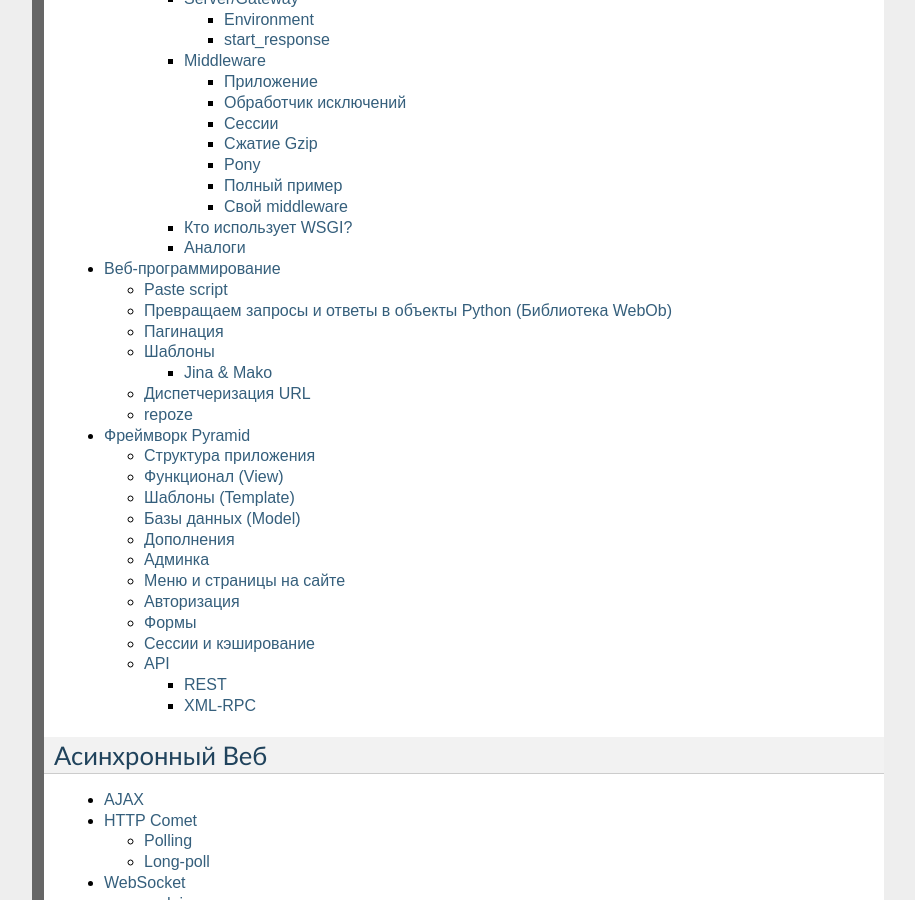
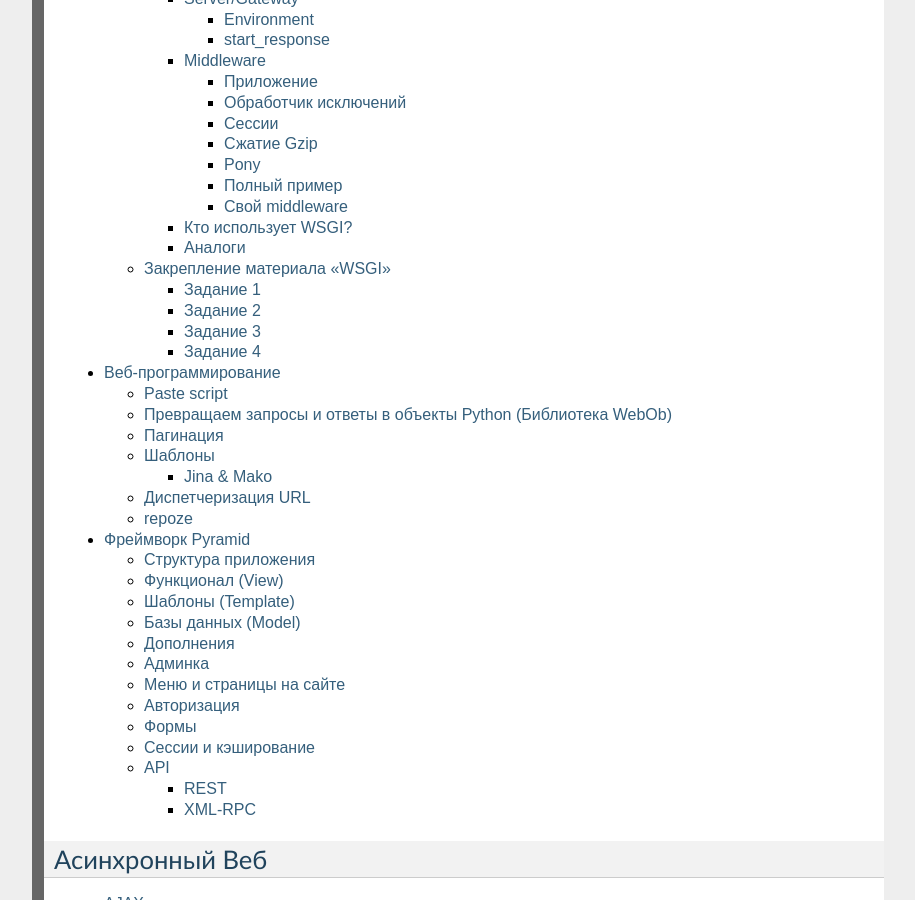
Before and after one commit to ustu/lectures.www, a Sphinx documentation site: the page built from docs/index.rst, in a window 1280 px wide and 900 px high, scrolled down 4266 px. Shown: the whole window, without its empty margins (186-1101 px from the left). Built offline with Sphinx 7.4.7, drawn with Linux system fonts in a browser that asks for light colours.

Commit message:
Добавил ДЗ3

```diff
--- /dev/null
+++ b/docs/www.sync/2.web.server/_checkpoint.rst
@@ -0,0 +1,28 @@
+Закрепление материала "WSGI"
+============================
+
+Реализовать задания из :ref:`dz1`
+
+Задание 1
+---------
+
+.. note::
+
+   Оформить в виде репозитария на github.
+
+* Написать WSGI сервер который отдает статикой файлы по HTTP при обращении по IP адресу.
+
+Задание 2
+---------
+
+Делать не надо.
+
+Задание 3
+---------
+
+Делать не надо.
+
+Задание 4
+---------
+
+Делать не надо.
--- a/docs/www.sync/2.web.server/index.rst
+++ b/docs/www.sync/2.web.server/index.rst
@@ -17,3 +17,4 @@
     fcgi.rst
     self.rst
     wsgi.rst
+    _checkpoint.rst
```
